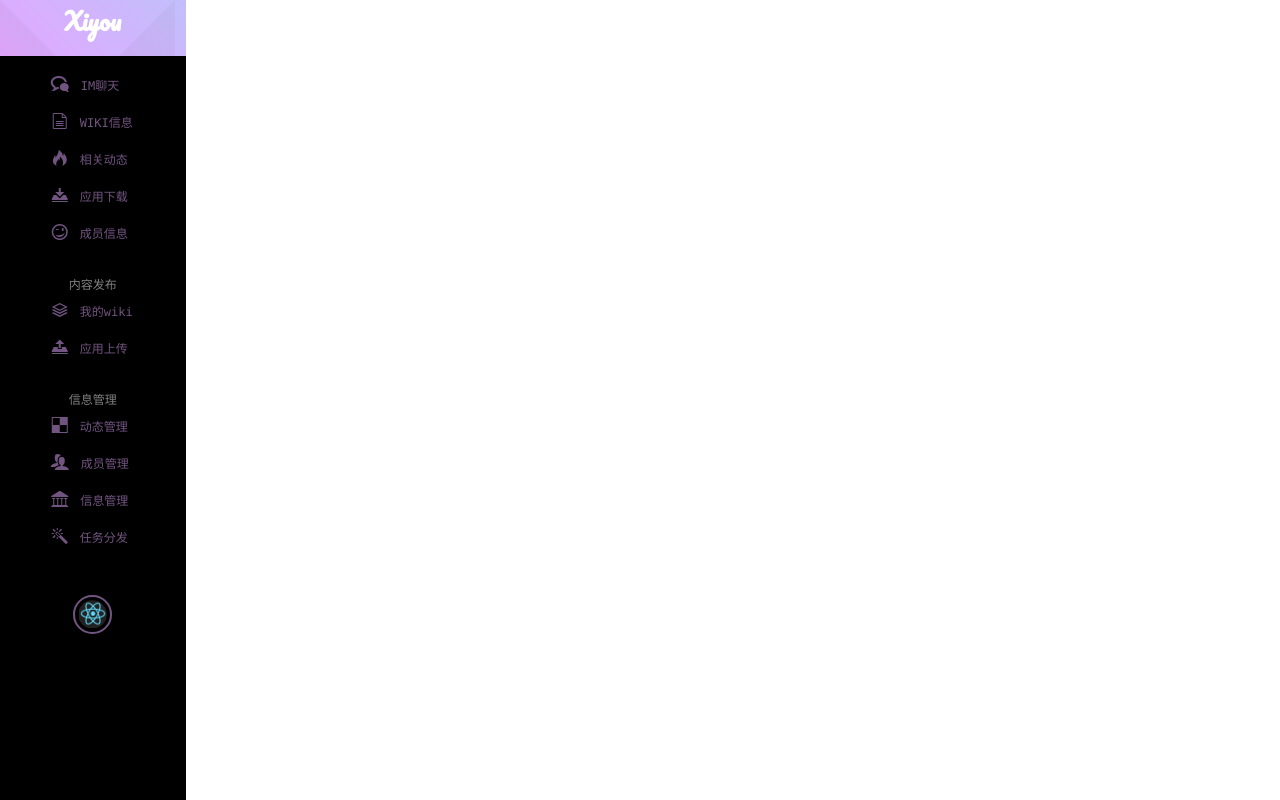
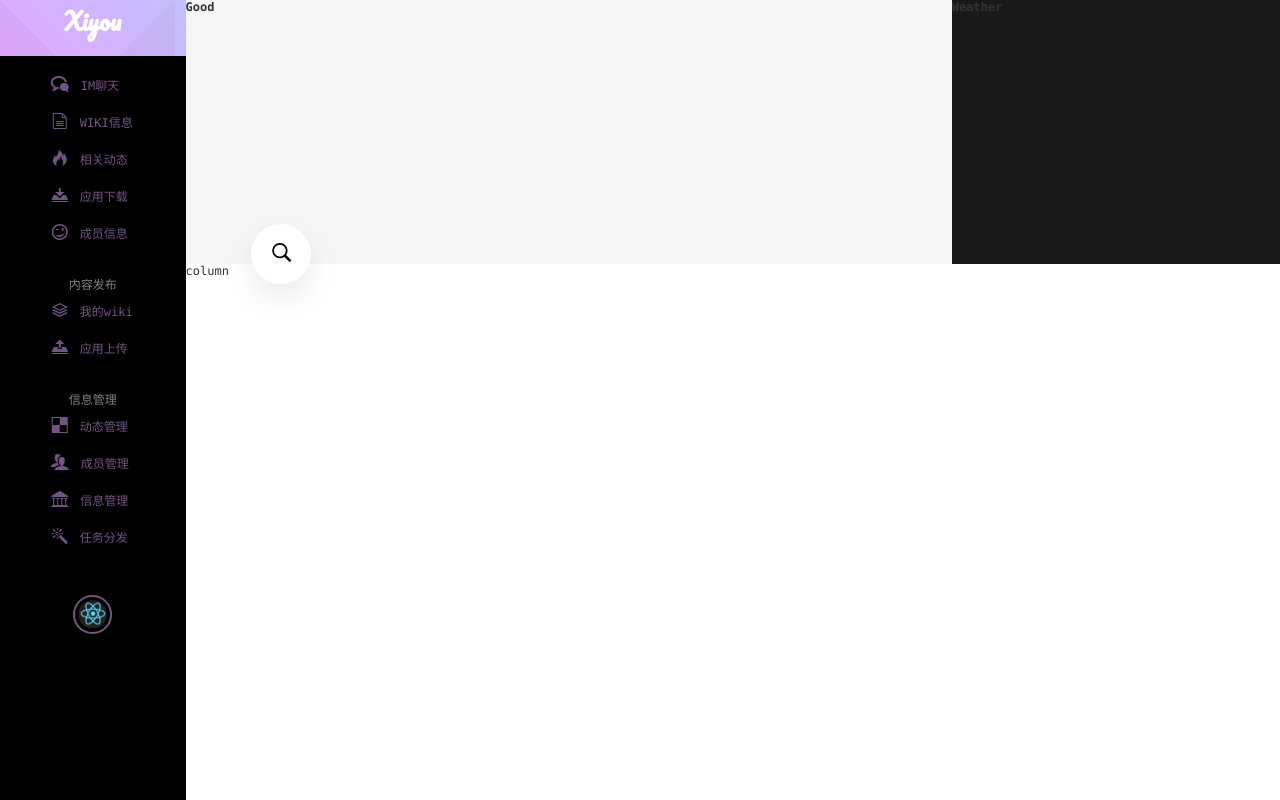
Before and after one commit to Pandapm/IM, a React app: page / in a window 1280 px wide. Built offline with nearby package versions, Linux system fonts and the light colour scheme.

Commit message:
add NotFound

```diff
--- /dev/null
+++ b/src/common/404.tsx
@@ -0,0 +1,13 @@
+import * as React from 'react';
+
+const NotFound = () => {
+    let styles = {
+        color: '#aaa',
+    };
+
+    return (
+        <div style={{styles}}>此功能正在开发中...</div>
+    );
+};
+
+export default NotFound;
--- a/src/components/Main/index.tsx
+++ b/src/components/Main/index.tsx
@@ -6,11 +6,17 @@ import {
 
 import { menuList, menuFeature, infoFeature } from '../../common/data';
 import Home from '../Home';
+import NotFound from '../../common/404';
 import './style.less';
 
 const Main = () => (
     <div className="menu-content">
         <Switch>
+            <Route
+                exact={true}
+                path="/"
+                component={Home}
+            />
             <Route
                 exact={true}
                 path="/menu"
@@ -25,6 +31,9 @@ const Main = () => (
                     />
                 ))
             }
+            <Route
+                component={NotFound}
+            />
         </Switch>
     </div>
 );
--- a/src/components/MenuList/style.less
+++ b/src/components/MenuList/style.less
@@ -120,6 +120,7 @@
 
         .menu-aside-footer {
             text-align: center;
+            cursor: pointer;
 
             > img {
                 width: 3.5rem;
```
